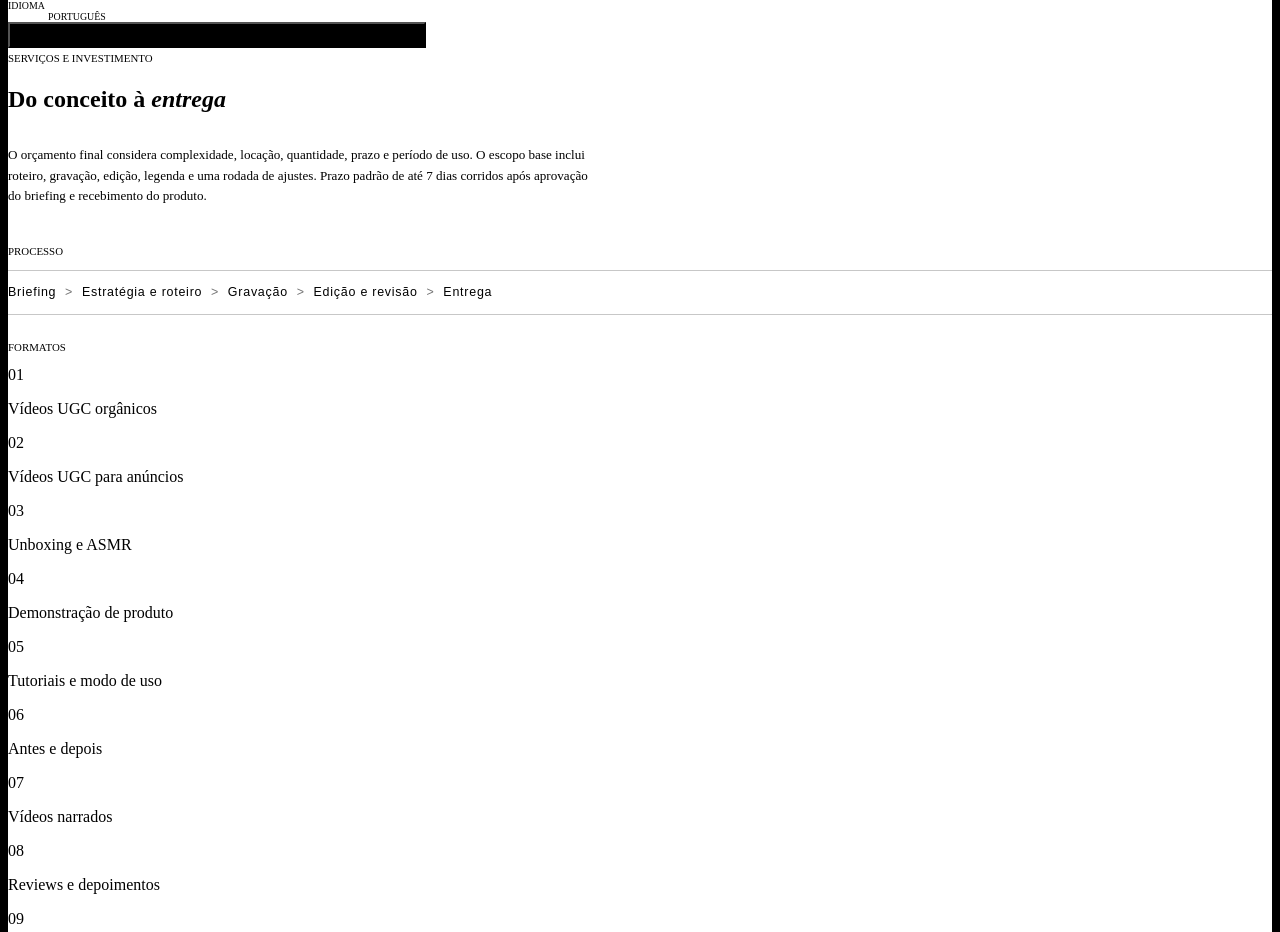
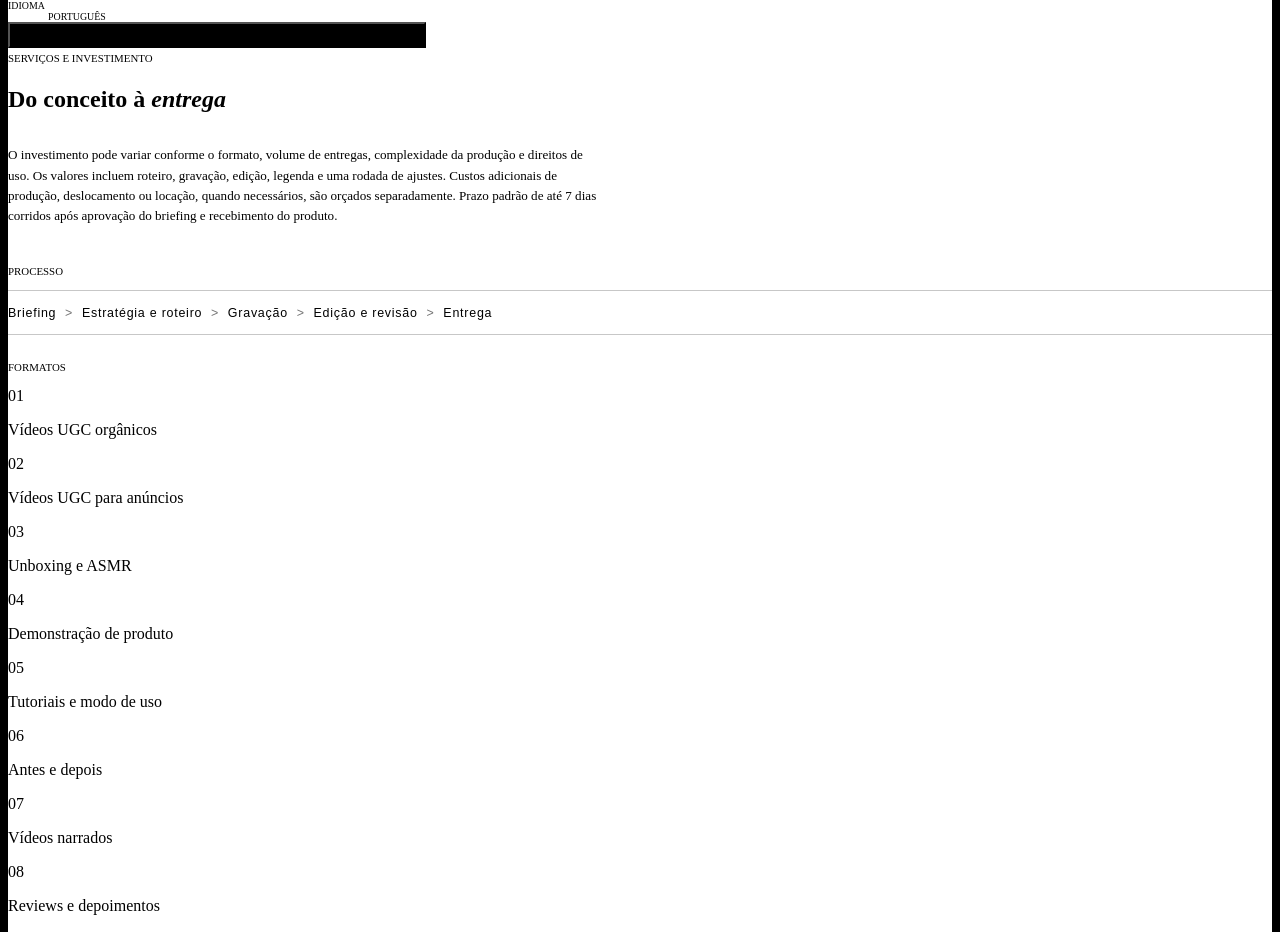
Before and after one commit to harmatiukthamyres-spec/PortifolioThamyres, a React (Vite) app: page / in a window 1280 px wide. Shown: the part 2250-3182 px from the top of the page. Built offline with nearby package versions, Linux system fonts and the light colour scheme; the HTML template or start-up script is replaced by a standard one.

Commit message:
Atualiza texto de orçamento e custos adicionais

```diff
--- a/src/App.tsx
+++ b/src/App.tsx
@@ -566,7 +566,7 @@ function App() {
           </div>
 
           <p className="services-intro">
-            O orçamento final considera complexidade, locação, quantidade, prazo e período de uso. O escopo base inclui roteiro, gravação, edição, legenda e uma rodada de ajustes. Prazo padrão de até 7 dias corridos após aprovação do briefing e recebimento do produto.
+            O investimento pode variar conforme o formato, volume de entregas, complexidade da produção e direitos de uso. Os valores incluem roteiro, gravação, edição, legenda e uma rodada de ajustes. Custos adicionais de produção, deslocamento ou locação, quando necessários, são orçados separadamente. Prazo padrão de até 7 dias corridos após aprovação do briefing e recebimento do produto.
           </p>
 
           <div className="process-block">
```
